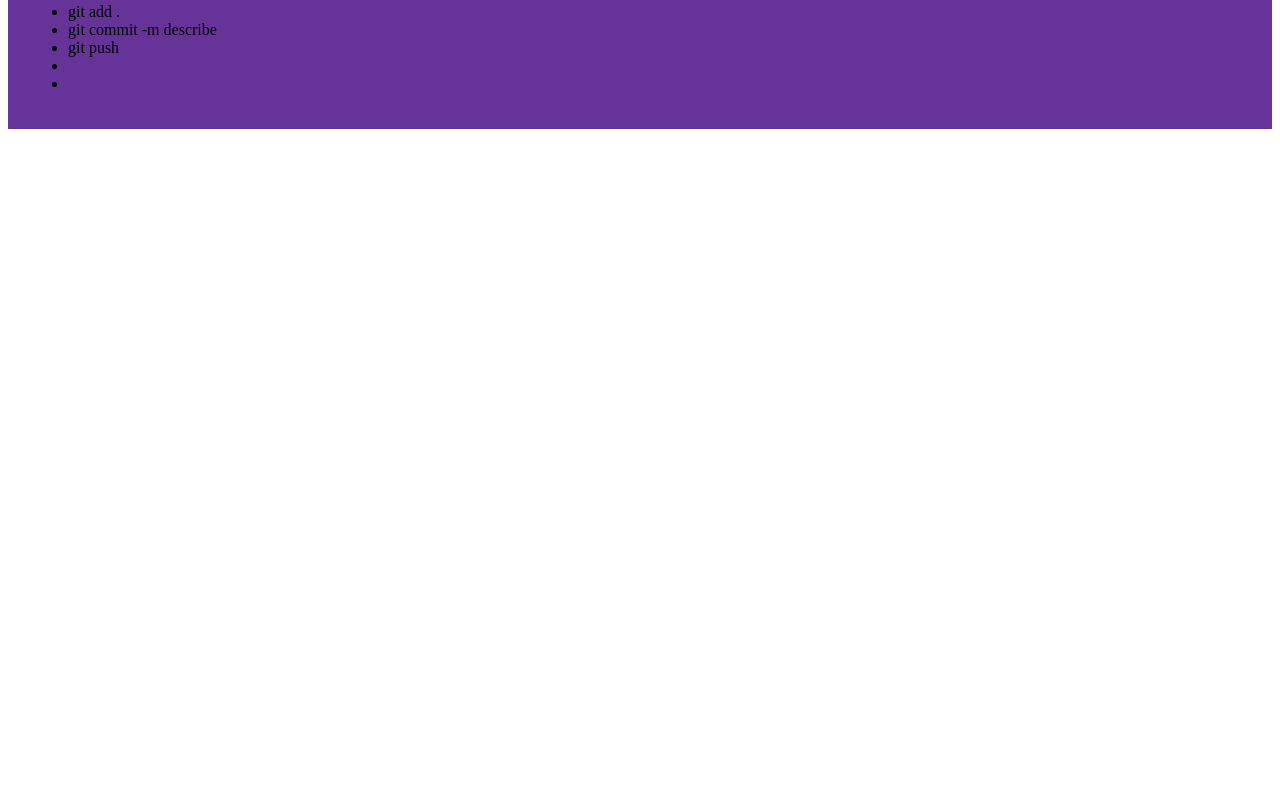
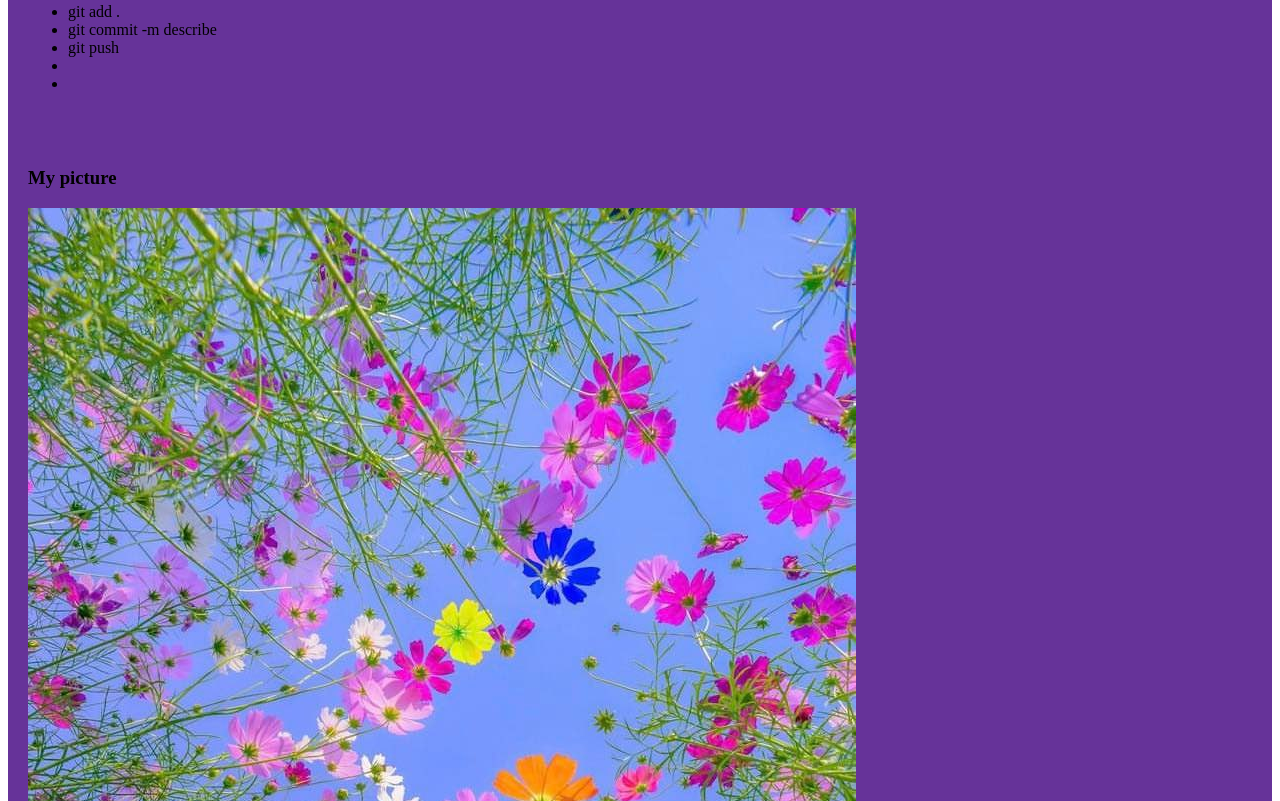
Before and after one commit to Jalal99rock/my-simple-website1, a plain HTML site: page index.html in a window 1280 px wide. Shown: the part 539-1340 px from the top of the page. Before the commit the page ends 800 px from the top, so only its background shows below. Drawn offline with Linux system fonts and the light colour scheme.

Commit message:
add picture

```diff
--- a/index.html
+++ b/index.html
@@ -32,6 +32,10 @@
             <li></li>
         </ul>
     </div>
+    <div>
+        <h3>My picture</h3>
+        <img src="images/photo_2024-02-08_02-13-38.jpg" alt="">
+    </div>
 
 </body>
 </html>
```
Also changed, not shown: images/photo_2024-02-08_02-13-38.jpg (added).
